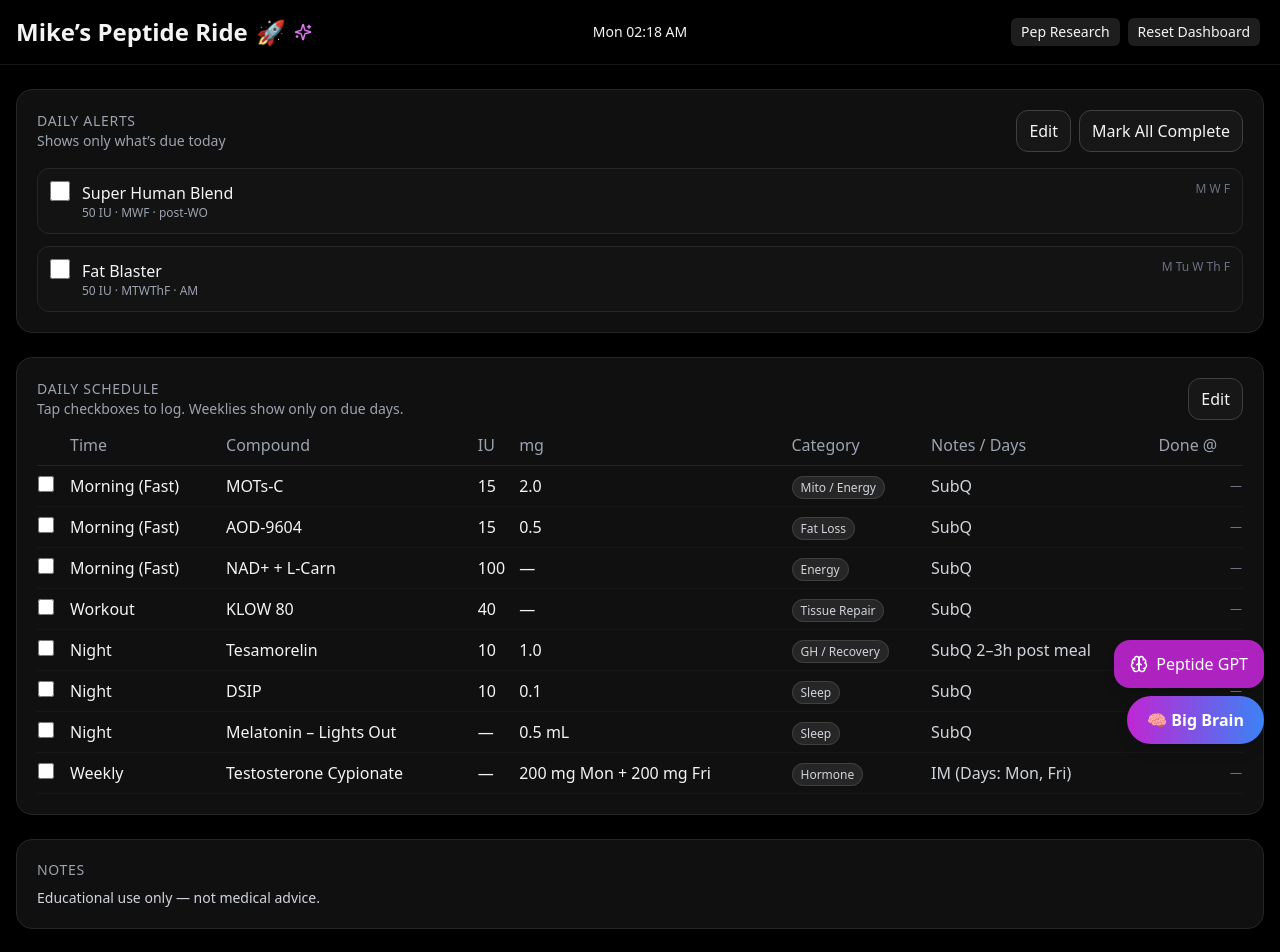
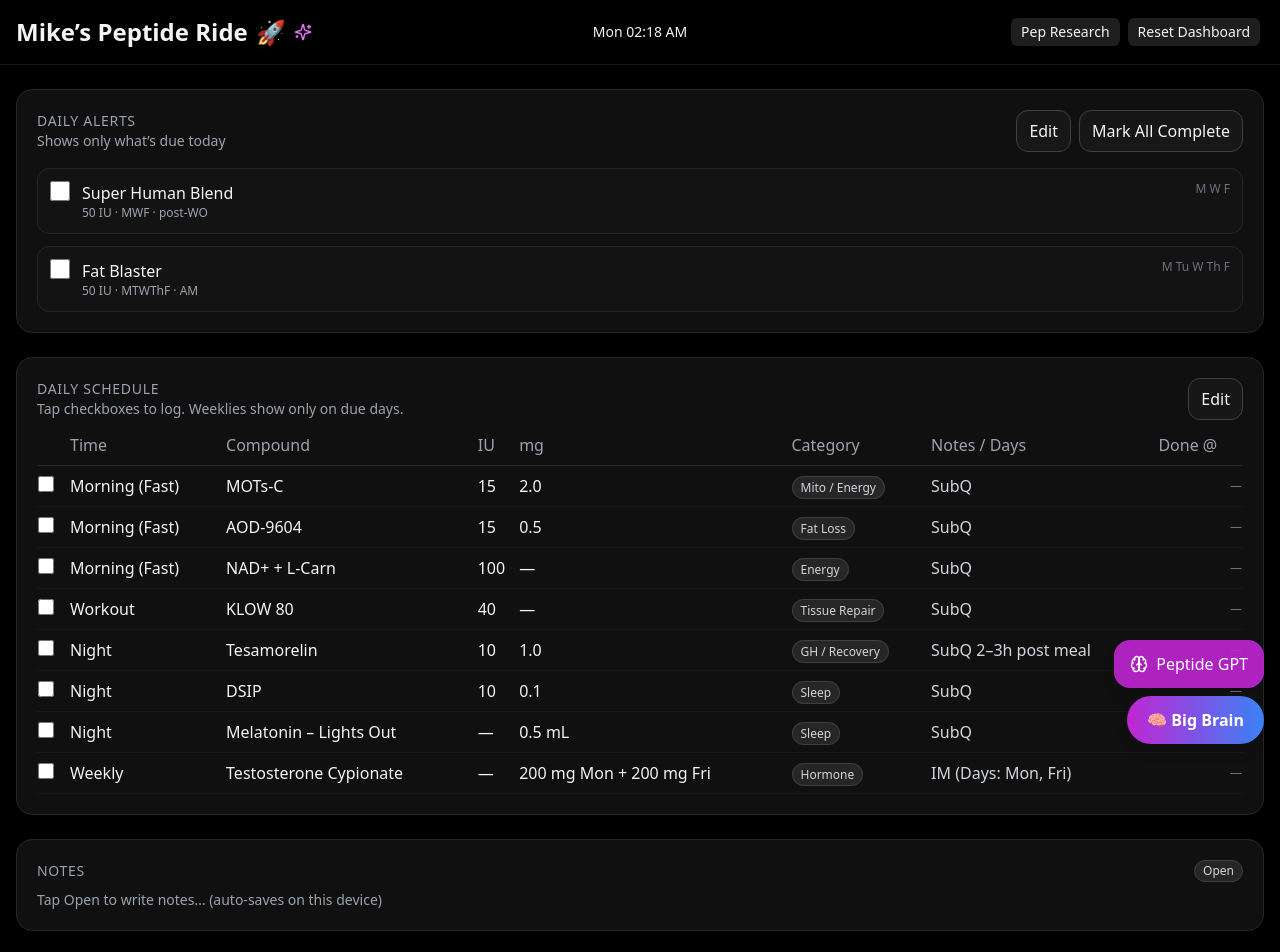
Before and after one commit to UofMx2/Peptide-Dashboard-Mikev2, a React (Vite) app: page / in a window 1280 px wide. Shown: the top 952 px of the page. Built offline with nearby package versions, Linux system fonts and the light colour scheme.

Commit message:
Update App.jsx

```diff
--- a/src/App.jsx
+++ b/src/App.jsx
@@ -17,6 +17,7 @@ const KEY_KPIS = "mpr-kpis";
 const KEY_ALERTS = "mpr-alerts";
 const KEY_STACK = "mpr-stack";
 const KEY_DONE_PREFIX = "mpr-done-"; // + YYYY-MM-DD
+const KEY_NOTES = "mpr-notes";
 
 const todayKey = () => new Date().toISOString().slice(0, 10);
 const load = (k, fallback) => {
@@ -168,10 +169,15 @@ export default function App() {
   const resetRows=()=>setRows(DEFAULT_STACK_ROWS);
   const visibleRows=useMemo(()=>{const dow=todayDowShort();return rows.filter(r=>r.time!=="Weekly"||!r.days||r.days.includes(dow));},[rows]);
 
-  /* GPT */
+  /* Peptide GPT */
   const [showGPT,setShowGPT]=useState(false),[q,setQ]=useState(""),[a,setA]=useState("");
   const ask=()=>setA(answerMiniKB(q));
   const openBigBrain=()=>window.open("https://chat.openai.com/","_blank","noopener,noreferrer");
+
+  /* Notes (Option 3: compact trigger + drawer editor) */
+  const [notesText,setNotesText]=useState(()=>load(KEY_NOTES,""));
+  useEffect(()=>save(KEY_NOTES,notesText),[notesText]);
+  const [notesOpen,setNotesOpen]=useState(false);
 
   return (
     <div className="min-h-screen bg-black text-gray-100">
@@ -286,10 +292,15 @@ export default function App() {
           </div>
         </section>
 
-        {/* Notes */}
+        {/* Notes (compact trigger) */}
         <section className="card">
-          <div className="card-title">Notes</div>
-          <p className="mt-2 text-sm text-gray-300">Educational use only — not medical advice.</p>
+          <div className="flex items-center justify-between">
+            <div className="card-title">Notes</div>
+            <button className="badge" onClick={()=>setNotesOpen(true)}>Open</button>
+          </div>
+          <p className="mt-2 text-sm text-gray-400 line-clamp-2">
+            {notesText?.trim() ? notesText : "Tap Open to write notes… (auto-saves on this device)"}
+          </p>
         </section>
 
         {/* KPIs + Trends (bottom) */}
@@ -399,6 +410,27 @@ export default function App() {
           </motion.div>
         )}
       </AnimatePresence>
+
+      {/* NOTES DRAWER */}
+      <AnimatePresence>
+        {notesOpen && (
+          <motion.div initial={{ y: "100%" }} animate={{ y: 0 }} exit={{ y: "100%" }} transition={{ type: "spring", stiffness: 260, damping: 30 }} className="fixed inset-x-0 bottom-0 z-30 bg-neutral-950/95 border-t border-neutral-800 backdrop-blur">
+            <div className="max-w-3xl mx-auto px-4 py-4">
+              <div className="flex items-center justify-between">
+                <h3 className="text-lg font-semibold">Notes</h3>
+                <button className="icon-btn" onClick={()=>setNotesOpen(false)}><X size={20}/></button>
+              </div>
+              <textarea
+                className="input mt-3 h-60"
+                placeholder="Write anything about today’s protocol, side notes, reminders…"
+                value={notesText}
+                onChange={(e)=>setNotesText(e.target.value)}
+              />
+              <div className="mt-2 text-xs text-gray-400">Auto-saved on this device.</div>
+            </div>
+          </motion.div>
+        )}
+      </AnimatePresence>
     </div>
   );
 }
```
